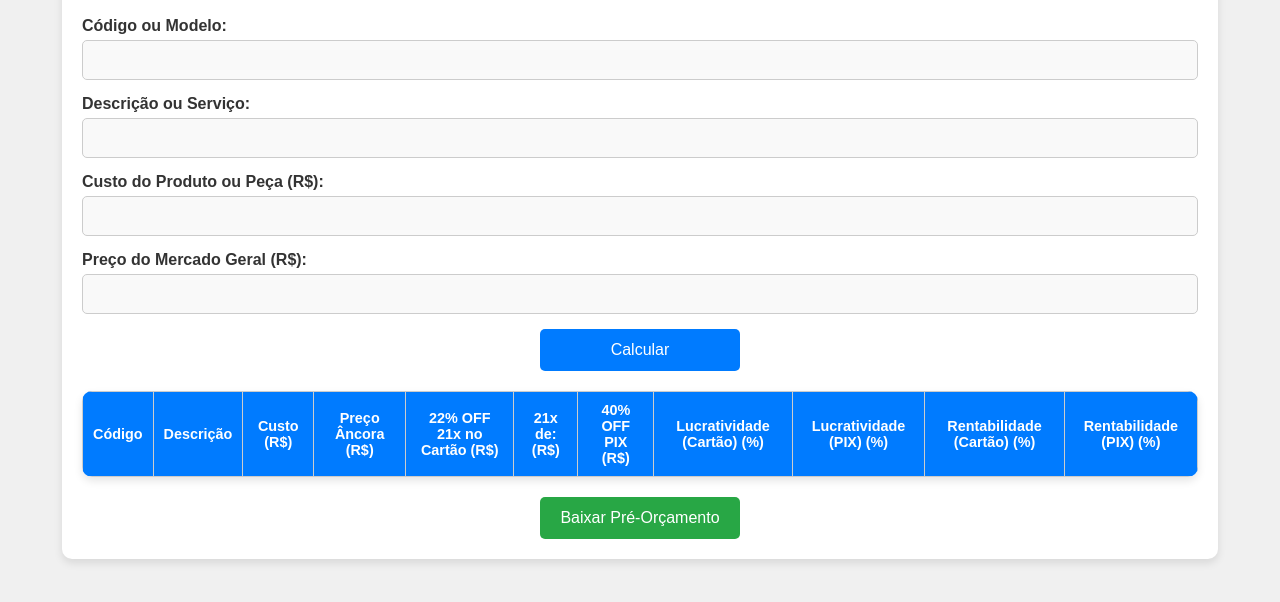
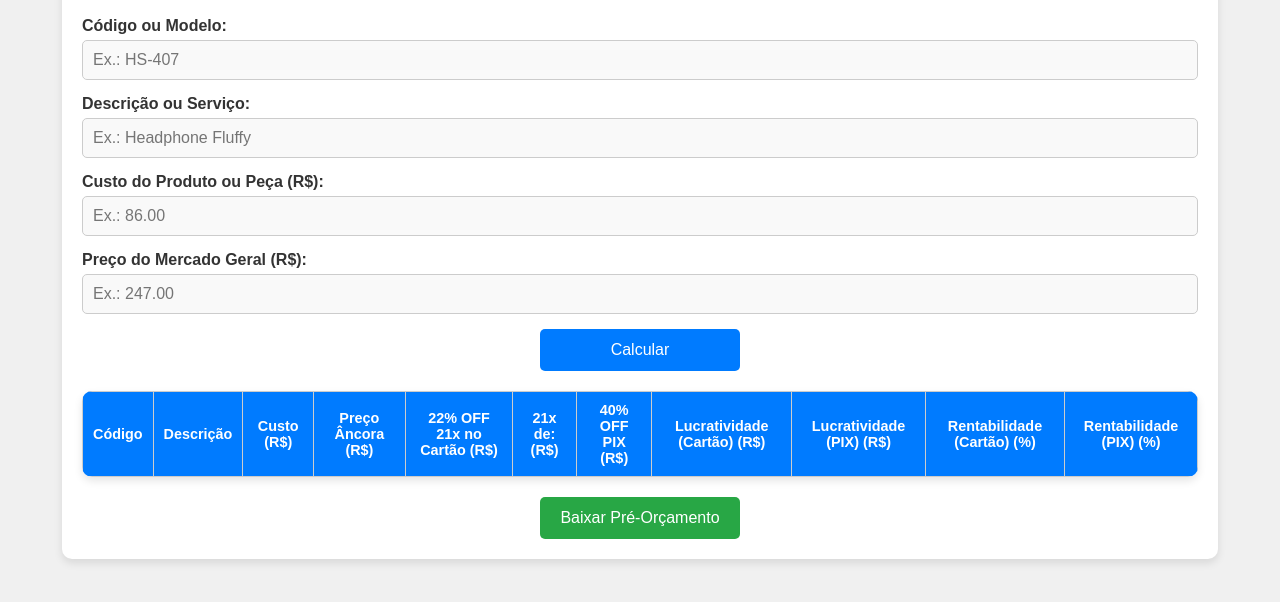
Before and after one commit to anna-fogaca/sistema-precificacao, a plain HTML site: page index.html in a window 1280 px wide. Shown: the part 168-770 px from the top of the page. Drawn offline with nearby package versions, Linux system fonts and the light colour scheme.

Commit message:
Alterações realizadas no html;

```diff
--- a/index.html
+++ b/index.html
@@ -17,16 +17,16 @@
         <!-- Formulário de Precificação -->
         <form id="precificacaoForm">
             <label for="codigo">Código ou Modelo:</label>
-            <input type="text" id="codigo" name="codigo" required>
+            <input type="text" id="codigo" name="codigo" placeholder="Ex.: HS-407" required>
 
             <label for="descricao">Descrição ou Serviço:</label>
-            <input type="text" id="descricao" name="descricao" required>
+            <input type="text" id="descricao" name="descricao" placeholder="Ex.: Headphone Fluffy" required>
 
             <label for="custo">Custo do Produto ou Peça (R$):</label>
-            <input type="number" id="custo" name="custo" step="0.01" required>
+            <input type="number" id="custo" name="custo" placeholder="Ex.: 86.00" step="0.01" required>
 
             <label for="precoMercado">Preço do Mercado Geral (R$):</label>
-            <input type="number" id="precoMercado" name="precoMercado" step="0.01" required>
+            <input type="number" id="precoMercado" name="precoMercado" placeholder="Ex.: 247.00" step="0.01" required>
 
             <button type="submit">Calcular</button>
         </form>
@@ -42,8 +42,8 @@
                     <th>22% OFF 21x no Cartão (R$)</th>
                     <th>21x de: (R$)</th>
                     <th>40% OFF PIX (R$)</th>
-                    <th>Lucratividade (Cartão) (%)</th>
-                    <th>Lucratividade (PIX) (%)</th>
+                    <th>Lucratividade (Cartão) (R$)</th>
+                    <th>Lucratividade (PIX) (R$)</th>
                     <th>Rentabilidade (Cartão) (%)</th>
                     <th>Rentabilidade (PIX) (%)</th>
                 </tr>
```
